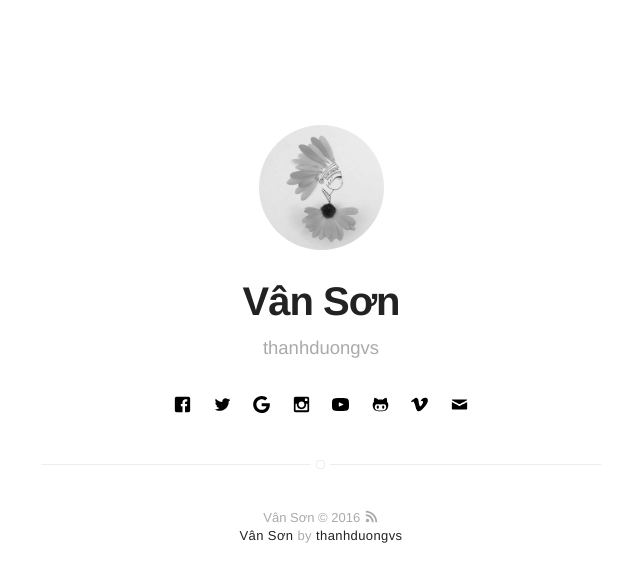
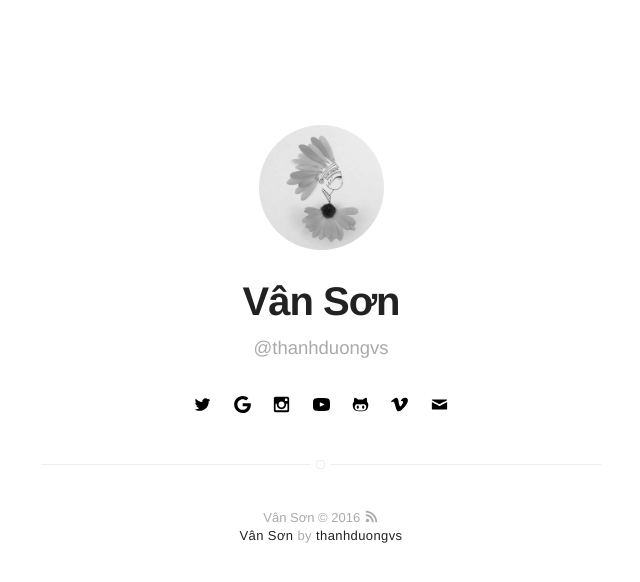
Before and after one commit to zonebee/thanhduongvs.github.io, a Jekyll site: the page built from index.html, in a window 1280 px wide. Shown: the top 582 px of the page, without its empty margins (319-959 px from the left). Built offline with Jekyll 4.4.1, drawn with Linux system fonts in a browser that asks for light colours.

Commit message:
update name
update name

```diff
--- a/_config.yml
+++ b/_config.yml
@@ -1,6 +1,6 @@
 # main text of home
 name: Vân Sơn
-bio: 'thanhduongvs'
+bio: '@thanhduongvs'
 
 # if it's an external image, update below for true
 external-image: true
@@ -25,7 +25,7 @@ highlighter: rouge
 disqus: mydisqus
 
 # if you don't have any of social below, comment the line
-facebook: thanhduongvs
+#facebook: thanhduongvs
 twitter: thanhduongvs
 instagram: thanhduongvs
 google: thanhduongvs
```
